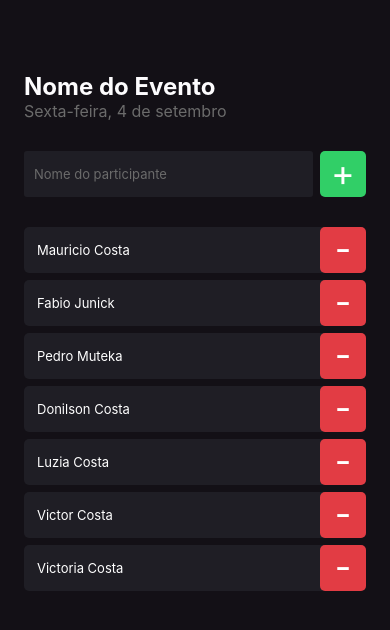
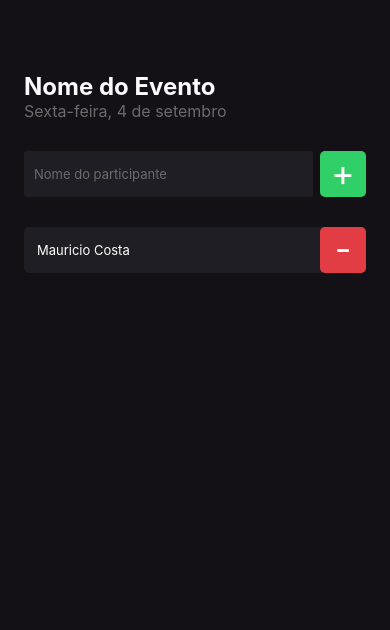
Before and after one commit to mauriciocosta404/iAmHere-react-native, a React Native app: screen / in a window 390 px wide. Shown: the top 630 px of the page. Built offline with nearby package versions, Linux system fonts and the light colour scheme.

Commit message:
feat: adicionando participantes

```diff
--- a/src/screens/Home/index.tsx
+++ b/src/screens/Home/index.tsx
@@ -1,16 +1,19 @@
 import { Text,View,TextInput,TouchableOpacity,ScrollView,FlatList, Alert} from "react-native"
 import { Styles } from "./styles"
 import { Participant } from "../../components/participant";
+import { useState } from "react";
 
 export default function Home(){
 
-  const participants=['Mauricio Costa','Fabio Junick','Pedro Muteka','Donilson Costa','Luzia Costa','Victor Costa','Victoria Costa'];
-
+  const [participants,setParticipants]=useState(['Mauricio Costa']);
 
   const handlePartcipantAdd=()=>{
-    if(participants.includes("Mauricio Costa")){
+    if(participants.includes("ana")){
       return Alert.alert("Participante existe","Já existe um participante na lista com esse nome");
     }
+
+    setParticipants(prevState => [...prevState, 'ana'])
+
   }
 
   const handlePartcipantRemove=(name:string)=>{
```
